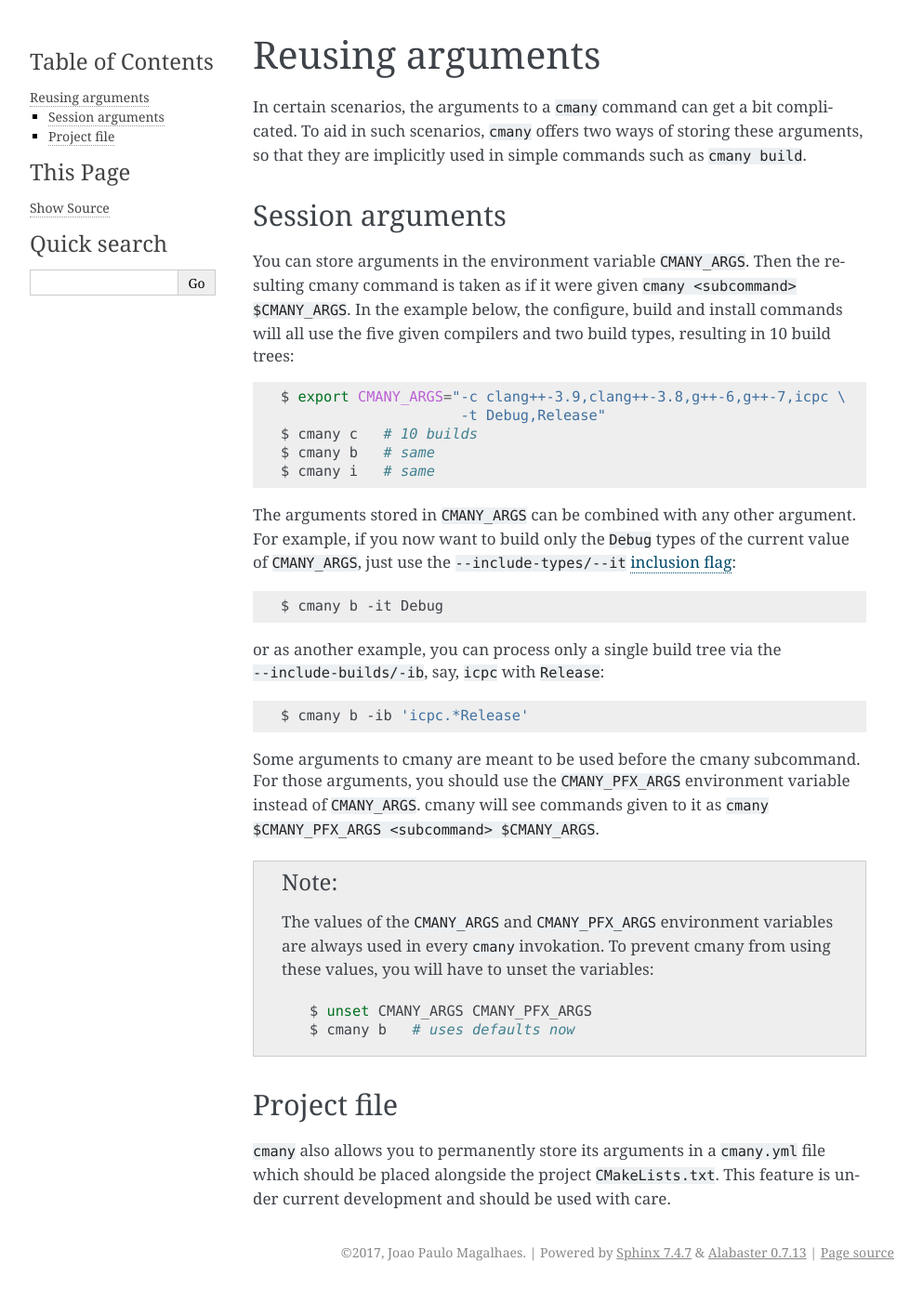
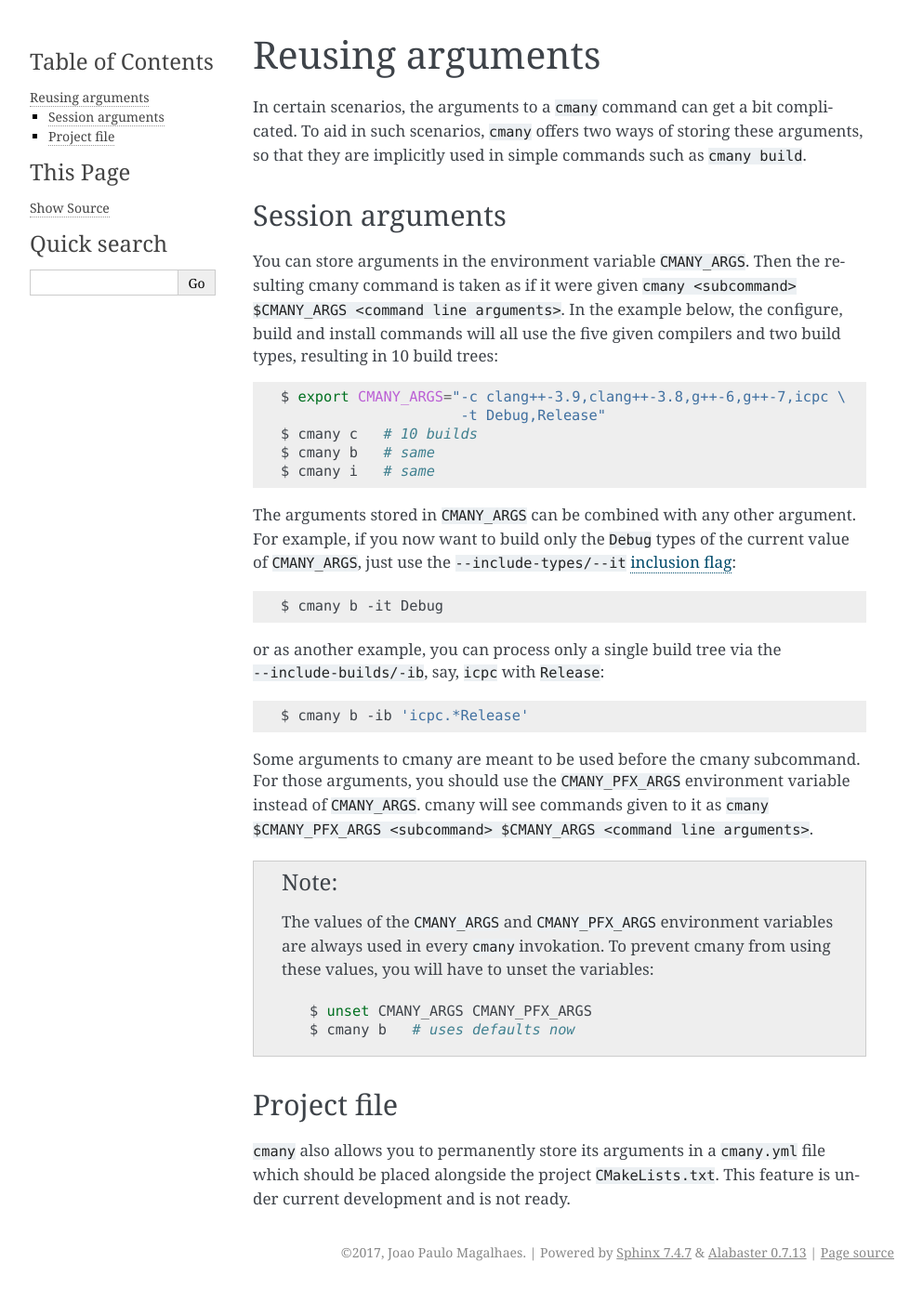
Before and after one commit to biojppm/cmany, a Sphinx documentation site: the page built from doc/reusing_arguments.rst, in a window 1280 px wide. Shown: the whole page at 93% size, without its empty margins (148-1141 px from the left). Built offline with Sphinx 7.4.7, drawn with Linux system fonts in a browser that asks for light colours; some of the changed lines change nothing that is shown.

Commit message:
minor changes to docs [ci skip]

```diff
--- a/doc/reusing_arguments.rst
+++ b/doc/reusing_arguments.rst
@@ -12,9 +12,9 @@ Session arguments
 
 You can store arguments in the environment variable ``CMANY_ARGS``. Then the
 resulting cmany command is taken as if it were given ``cmany <subcommand>
-$CMANY_ARGS``. In the example below, the configure, build and install
-commands will all use the five given compilers and two build types, resulting
-in 10 build trees:
+$CMANY_ARGS <command line arguments>``. In the example below, the configure,
+build and install commands will all use the five given compilers and two
+build types, resulting in 10 build trees:
 
 .. code:: bash
 
@@ -42,8 +42,8 @@ or as another example, you can process only a single build tree via the
 
 Some arguments to cmany are meant to be used before the cmany subcommand. For
 those arguments, you should use the ``CMANY_PFX_ARGS`` environment variable
-instead of ``CMANY_ARGS``. cmany will see commands given to it as
-``cmany $CMANY_PFX_ARGS <subcommand> $CMANY_ARGS``.
+instead of ``CMANY_ARGS``. cmany will see commands given to it as ``cmany
+$CMANY_PFX_ARGS <subcommand> $CMANY_ARGS <command line arguments>``.
 
 .. note::
    The values of the ``CMANY_ARGS`` and ``CMANY_PFX_ARGS`` environment
@@ -61,5 +61,5 @@ Project file
 
 ``cmany`` also allows you to permanently store its arguments in a
 ``cmany.yml`` file which should be placed alongside the project
-``CMakeLists.txt``. This feature is under current development and should be
-used with care.
+``CMakeLists.txt``. This feature is under current development and is not
+ready.
```
Also changed, not shown: 2 other files.
